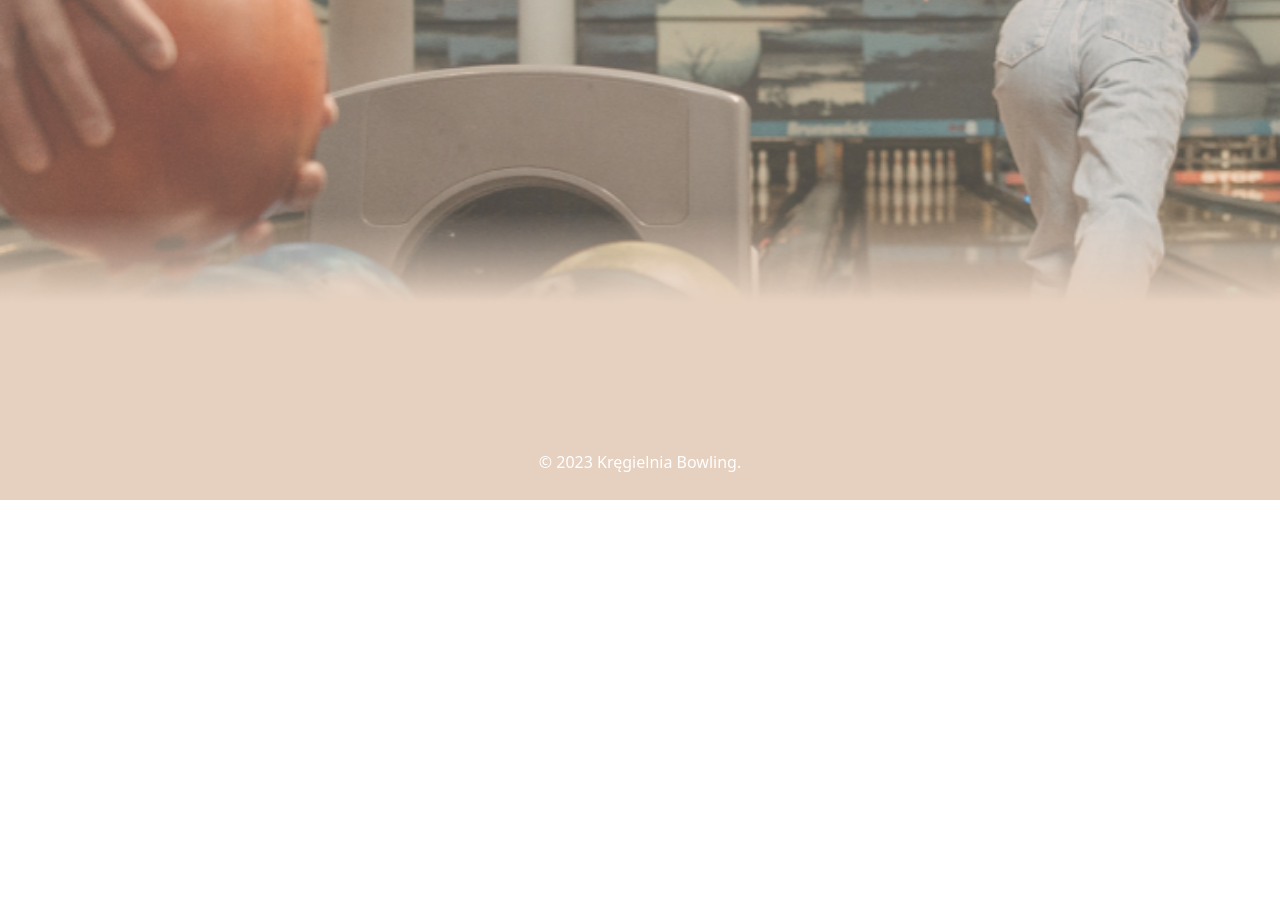
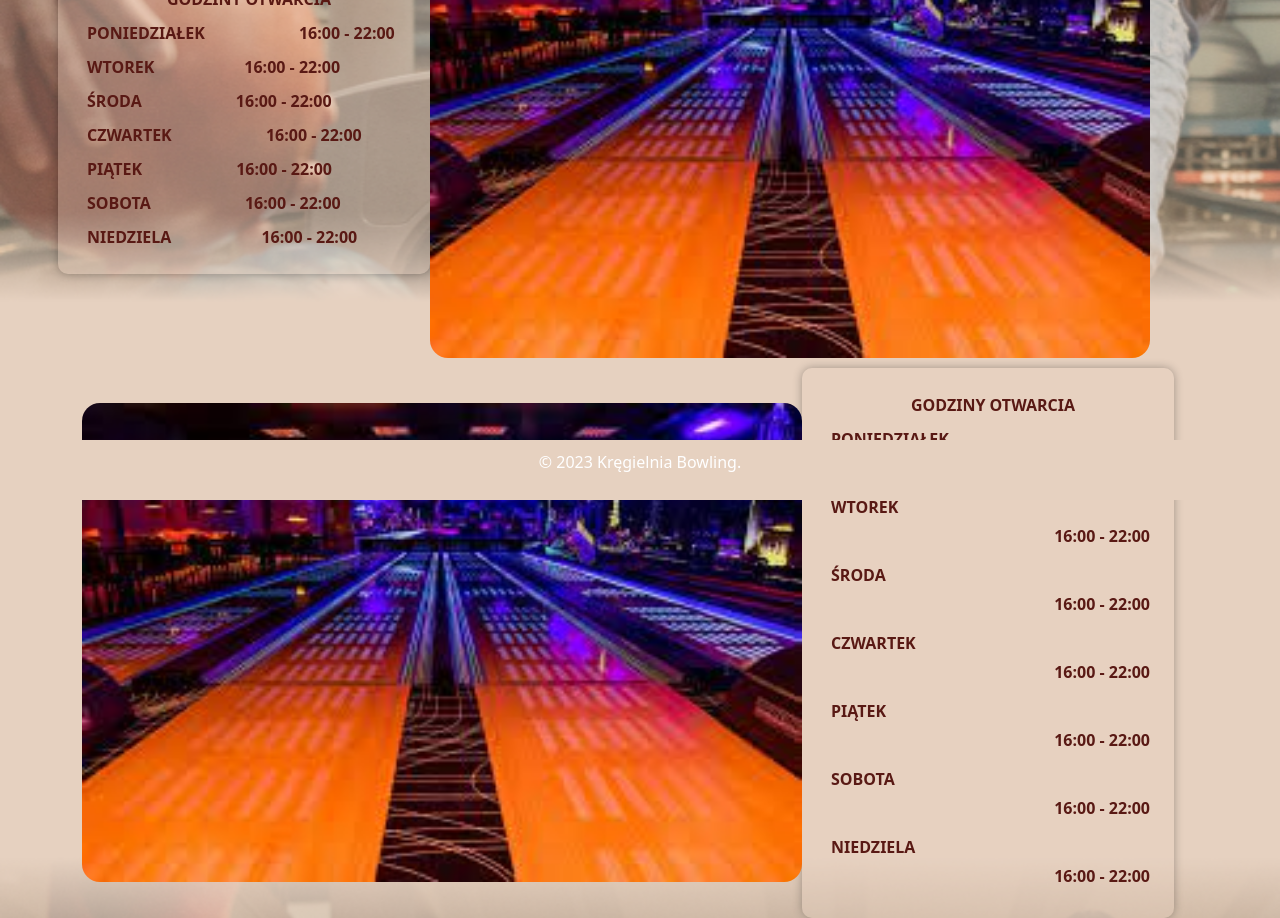
Before and after one commit to Donosik/BowlingClub, a React (Create React App) app in the folder mainfrontend/: page / in a window 1280 px wide. Shown: the part 300-1218 px from the top of the page. Before the commit the page ends 800 px from the top, so only its background shows below. Built offline with nearby package versions, Linux system fonts and the light colour scheme.

Commit message:
wstępny home

```diff
--- a/mainfrontend/src/pages/Home/Home.js
+++ b/mainfrontend/src/pages/Home/Home.js
@@ -1,9 +1,60 @@
 import './home.css'
+import bowling_photo from './pobrany plik.jpg'
 export default function Home()
 {
     return (
         <>
-    Home
+            <div className="container justify-content-center">
+                <div className="row w-100 align-items-center">
+                    <div className="col-4 row box-1">
+
+                        <p>GODZINY OTWARCIA</p>
+
+                        <p className="days">PONIEDZIAŁEK <span className="hours">16:00 - 22:00</span> </p>
+                        <p className="days">WTOREK<span className="hours">16:00 - 22:00</span> </p>
+                        <p className="days">ŚRODA <span className="hours">16:00 - 22:00</span></p>
+                        <p className="days">CZWARTEK <span className="hours">16:00 - 22:00</span></p>
+                        <p className="days">PIĄTEK <span className="hours">16:00 - 22:00</span></p>
+                        <p className="days">SOBOTA <span className="hours">16:00 - 22:00</span></p>
+                        <p className="days">NIEDZIELA<span className="hours">16:00 - 22:00</span></p>
+
+                    </div>
+                    <div className="col-8 justify-content-center box-2">
+                        <div className="city-card">
+                            <div className="activity-img">
+                                <img src={bowling_photo} alt="bowling"/>
+
+                            </div>
+                        </div>
+                    </div>
+                </div>
+
+                <div className="row w-100 align-items-center">
+                    <div className="col-8 justify-content-center box-2">
+                        <div className="city-card">
+                            <div className="activity-img">
+                                <img src={bowling_photo} alt="bowling"/>
+
+                            </div>
+                        </div>
+                    </div>
+                    <div className="col-4 row box-1">
+
+                        <p>GODZINY OTWARCIA</p>
+
+                        <p className="days">PONIEDZIAŁEK <p className="hours">16:00 - 22:00</p> </p>
+                        <p className="days">WTOREK<p className="hours">16:00 - 22:00</p> </p>
+                        <p className="days">ŚRODA <p className="hours">16:00 - 22:00</p></p>
+                        <p className="days">CZWARTEK <p className="hours">16:00 - 22:00</p></p>
+                        <p className="days">PIĄTEK <p className="hours">16:00 - 22:00</p></p>
+                        <p className="days">SOBOTA <p className="hours">16:00 - 22:00</p></p>
+                        <p className="days">NIEDZIELA<p className="hours">16:00 - 22:00</p></p>
+
+                    </div>
+
+                </div>
+            </div>
+
         </>
     )
 }
--- a/mainfrontend/src/pages/Home/home.css
+++ b/mainfrontend/src/pages/Home/home.css
@@ -6,3 +6,50 @@ body{
     background-repeat: no-repeat;
     background-attachment: fixed;
 }
+/* Dodaj białą ramkę */
+.box-1 {
+    padding: 20px; /* Dla lepszego wyglądu */
+    background-color: rgba(230, 209, 192, 0.3); /* Przejrzyste białe tło */
+    text-align: center; /* Wyśrodkowanie tekstu */
+    border-radius: 10px; /* Zaokrąglenie rogów */
+    box-shadow: 0 0 10px rgba(0, 0, 0, 0.3); /* Cień */
+    font-size: 16px; /* Rozmiar czcionki */
+    color: #591914; /* Kolor tekstu */
+    font-weight: bold;
+}
+.days{
+    text-align: left;
+    margin-left: 25px;
+}
+.hours{
+    text-align: right;
+   margin-left: 90px;
+}
+/* Opcjonalne dodatkowe stylizacje */
+.box-1 p {
+    margin: 5px;}
+
+.full-height .row div {
+    height: 100%;
+}
+
+
+.city-card {
+    /* width: 300px;
+    height: 230px;
+    staraj się unikać definiowania na sztywno takich wartości, jeżeli chcesz aby strona była responsywna czyli skalowalna w zależności od szerokości ekranu
+    */
+
+    padding: 10px 0;
+}
+
+.city-card img {
+    /* niech obraz dopasuje się do szerokości naszej kolumny która będzie się zmieniać w zależności od szerokości ekranu */
+    width: 100%;
+    height: 100%;
+    border-radius: 18px;
+
+
+}.activity-img {
+     position: relative;
+ }
--- a/mainfrontend/src/util/Header.css
+++ b/mainfrontend/src/util/Header.css
@@ -2,6 +2,11 @@
 
 .container-style {
     background-color: #E6D1C0;
+    border-radius: 10px;
+    margin-left: 50px;
+    margin-right: 50px;
+    margin-bottom: 40px;
+    box-shadow: 0 0 10px rgba(0, 0, 0, 0.3);
 
 }
 
--- a/mainfrontend/src/util/Header.js
+++ b/mainfrontend/src/util/Header.js
@@ -7,7 +7,7 @@ import google from "../pages/Login/google_icon.png";
 export default function Header() {
     return (
 
-        <nav className="container-style sticky-top navbar navbar-expand-lg ">
+        <nav className="container-style sticky-top navbar navbar-expand-lg">
             <div className="menu-link-text container">
                 <Link className="bowling-text navbar-text" to="/">
                     <div className="logo">
```
Also changed, not shown: mainfrontend/src/pages/Home/pobrany plik.jpg (added).
